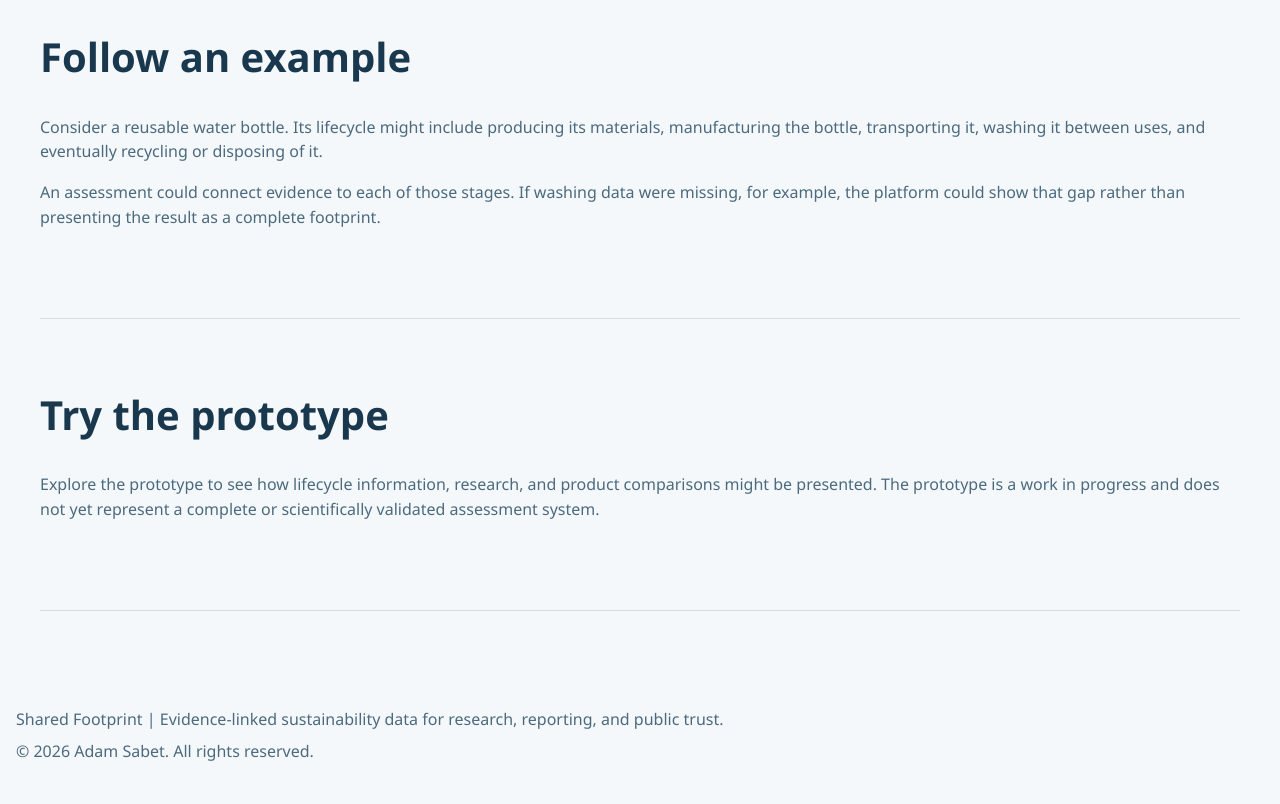
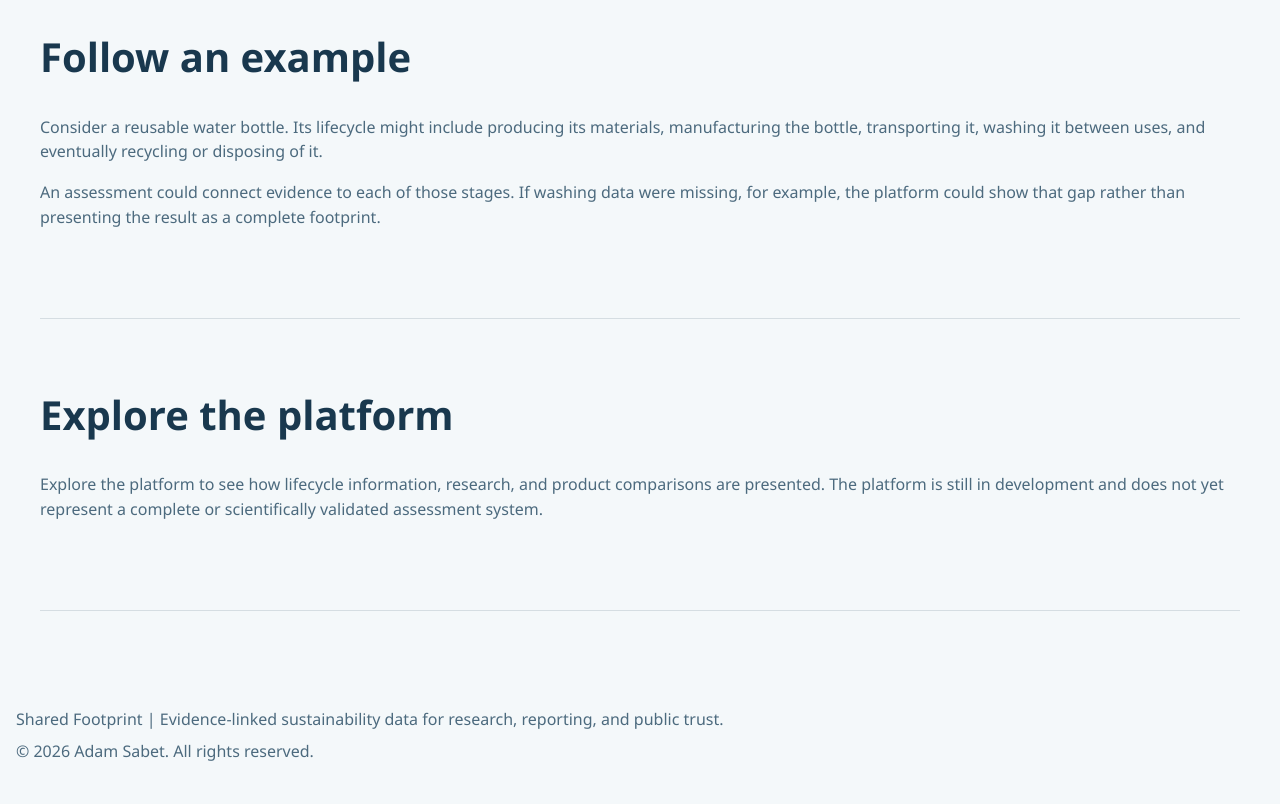
Before and after one commit to ajrsabet/terra-score-public-site, a plain HTML site: page how-it-works.html in a window 1280 px wide. Shown: the part 1792-2596 px from the top of the page. Drawn offline with Linux system fonts and the light colour scheme.

Commit message:
feat: rename prototype navigation to platform
Co-authored-by: Copilot <223556219+Copilot@users.noreply.github.com>

```diff
--- a/how-it-works.html
+++ b/how-it-works.html
@@ -38,7 +38,7 @@
             aria-expanded="false"
             aria-controls="platform-demo-menu"
           >
-            The prototype
+            Explore the platform
           </button>
           <div id="platform-demo-menu" class="nav-dropdown">
             <a href="my-stuff.html" data-nav="my-stuff">My stuff</a>
@@ -135,11 +135,11 @@
       </section>
 
       <section class="section-block">
-        <h2>Try the prototype</h2>
+        <h2>Explore the platform</h2>
         <p>
-          Explore the prototype to see how lifecycle information, research, and
-          product comparisons might be presented. The prototype is a work in
-          progress and does not yet represent a complete or scientifically
+          Explore the platform to see how lifecycle information, research, and
+          product comparisons are presented. The platform is still in
+          development and does not yet represent a complete or scientifically
           validated assessment system.
         </p>
       </section>
```
Also changed, not shown: comparison.html (+1 -1 lines), index.html (+1 -1 lines), my-stuff.html (+1 -1 lines), product.html (+1 -1 lines), research.html (+1 -1 lines), stay-in-touch.html (+1 -1 lines).
